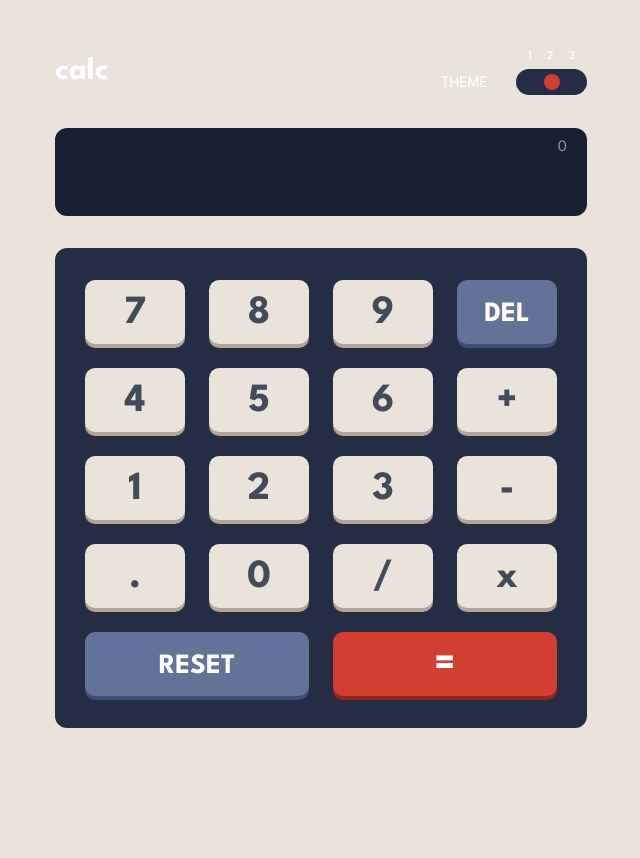
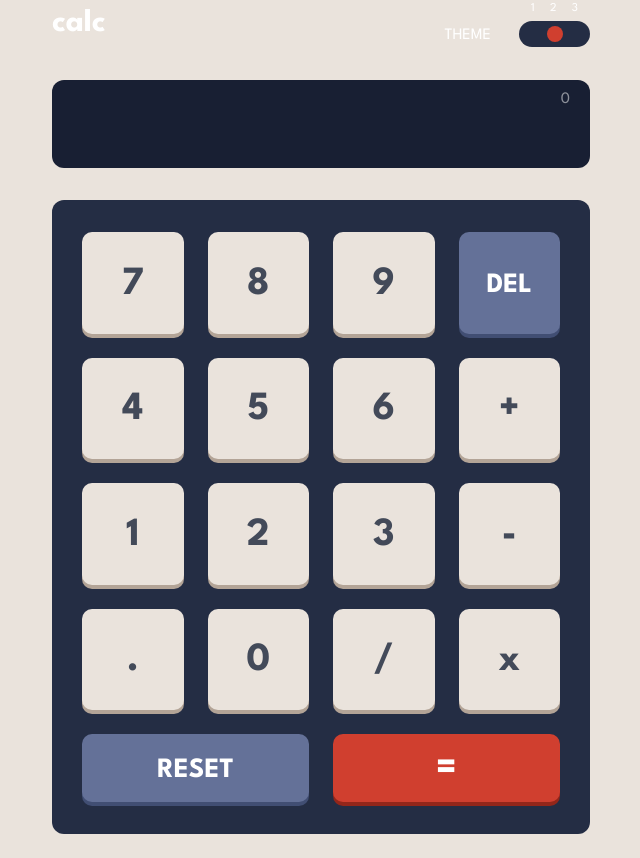
Before and after one commit to satrop/calculator-app, a Next.js app: page / in a window 1280 px wide. Shown: the whole page, without its empty margins (319-959 px from the left). Before the commit the page ends 800 px from the top, so only its background shows below. Built offline with nearby package versions, Linux system fonts and the light colour scheme.

Commit message:
Fixing for accessibility

```diff
--- a/app/globals.scss
+++ b/app/globals.scss
@@ -58,6 +58,7 @@
   }
 }
 
+// Base style for the buttons
 .buttons {
   .button {
     &.reset-button,
@@ -72,9 +73,16 @@
     &:active {
       transform: translateY(4px);
     }
+
+    &.reset-button,
+    &.equals-button {
+      aspect-ratio: unset;
+      padding-block: .75rem;
+    }
   }
 }
 
+// Theming based on the class of the html element
 html {
   transition: background-color 0.5s ease-in-out, color 0.5s ease-in-out;
 
--- a/app/layout.tsx
+++ b/app/layout.tsx
@@ -2,7 +2,6 @@ import type { Metadata } from "next";
 import { Geist, Geist_Mono } from "next/font/google";
 import "./globals.scss";
 import { ThemeProvider } from "../context/ThemeContext";
-import ThemeToggle from "../components/ThemeToggle";
 
 const geistSans = Geist({
   variable: "--font-geist-sans",
@@ -29,12 +28,9 @@ export default function RootLayout({
       <body
         className={`${geistSans.variable} ${geistMono.variable} antialiased font-spartan grid place-content-center min-h-screen`}
       >
-         <div className="grid place-content-center p-4 lg:p-0">
-          <ThemeProvider>
-            <ThemeToggle />
-            {children}
-          </ThemeProvider>
-        </div>
+        <ThemeProvider>
+          {children}
+        </ThemeProvider>
       </body>
     </html>
   );
--- a/app/page.tsx
+++ b/app/page.tsx
@@ -2,6 +2,7 @@
 
 import { useEffect } from 'react';
 import Calculator from "../components/Calculator";
+import ThemeToggle from "../components/ThemeToggle";
 
 export default function Home() {
   useEffect(() => {
@@ -13,7 +14,10 @@ export default function Home() {
 
   return (
     <main>
-      <Calculator />
+      <div className="grid place-content-center p-4 lg:p-0">
+        <ThemeToggle />
+        <Calculator />
+      </div>
     </main>
   );
 }
--- a/components/Calculator.tsx
+++ b/components/Calculator.tsx
@@ -59,14 +59,15 @@ const Calculator = () => {
       <div className="buttons transition duration-300 rounded-xl grid grid-cols-4 gap-6 py-8 px-[30px]">
         {["7", "8", "9", "DEL", "4", "5", "6", "+", "1", "2", "3", "-", ".", "0", "/", "x", "RESET", "="].map((btn) => (
           <button
-            className={`button lg:min-w-[100px] grid place-content-center leading-6 h-16 rounded-[10px] text-[40px] font-bold transition duration-300 ${
+            className={`button aspect-square leading-none px-7 lg:min-w-[100px] grid place-content-center rounded-[10px] text-3xl sm:text-[40px] font-bold transition duration-300 ${
               btn === "DEL" ? "del-button" : btn === "RESET" ? "reset-button" : btn === "=" ? "equals-button" : ""
             }`}
             key={btn}
-            onClick={() => handleButtonClick(btn)}>
-              <div className="mt-1">
+            onClick={() => handleButtonClick(btn)}
+            aria-label={btn === "DEL" ? "Delete" : btn === "RESET" ? "Reset" : btn === "=" ? "Equals" : btn}>
+              <span className="mt-1">
                 {btn}
-              </div>
+              </span>
           </button>
         ))}
       </div>
--- a/components/ThemeToggle.tsx
+++ b/components/ThemeToggle.tsx
@@ -11,11 +11,14 @@ const ThemeToggle = () => {
       <span className="text-color transition duration-300 mt-auto ml-auto mr-7 uppercase">Theme</span>
       <div className="button-container flex items-center flex-col">
         <ul className="text-color transition duration-300 text-xs mb-1 flex items-center justify-between w-full px-3">
-          <li>1</li>
-          <li>2</li>
-          <li>3</li>
+          <li aria-label="Theme 1">1</li>
+          <li aria-label="Theme 2">2</li>
+          <li aria-label="Theme 3">3</li>
         </ul>
-        <button onClick={toggleTheme} className={`theme-toggler rounded-full w-[71px] h-[26px] flex items-center justify-center transition duration-300
+        <button
+          onClick={toggleTheme}
+          aria-label={`Switch to ${theme === "light" ? "Dark" : theme === "alt" ? "Light" : "Alt"} Theme`}
+          className={`theme-toggler rounded-full w-[71px] h-[26px] flex items-center justify-center transition duration-300
             ${
               theme === "dark"
               ? "bg-theme1-toggleBg"
@@ -23,9 +26,9 @@ const ThemeToggle = () => {
               ? "bg-theme2-toggleBg"
               : "bg-theme3-toggleBg"
             }`}>
-          {theme === "light" && <span className="sr-only">Switch to Dark</span>}
-          {theme === "alt" && <span className="sr-only">Switch to Light</span>}
-          {theme === "dark" && <span className="sr-only">Switch to Alt</span>}
+          {theme === "light" && <div className="sr-only">Switch to Dark</div>}
+          {theme === "alt" && <div className="sr-only">Switch to Light</div>}
+          {theme === "dark" && <div className="sr-only">Switch to Alt</div>}
           <div
             className={`w-4 h-4 rounded-full transition-all duration-300 ${
               theme === "dark"
```
Lines whose indentation alone changed are shown as unchanged.
